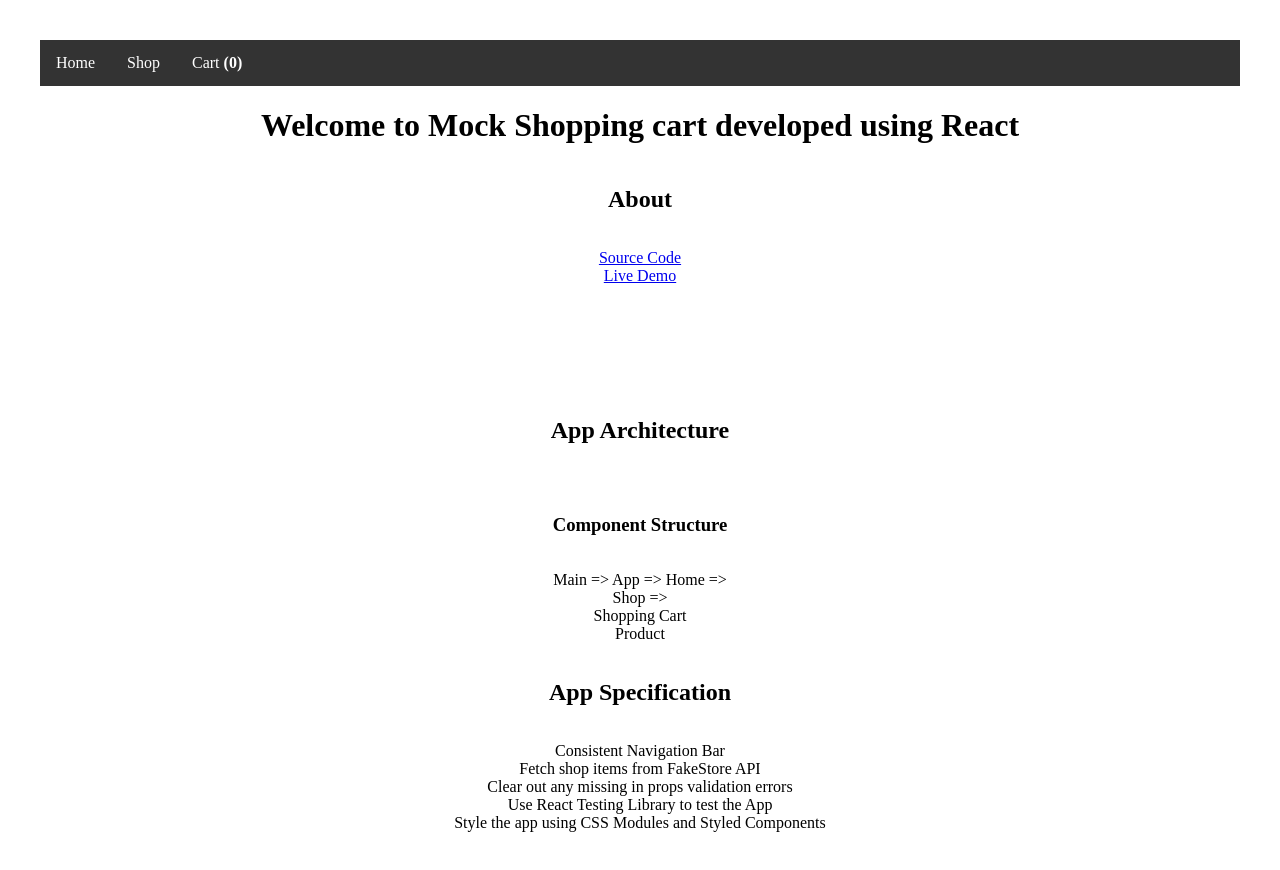
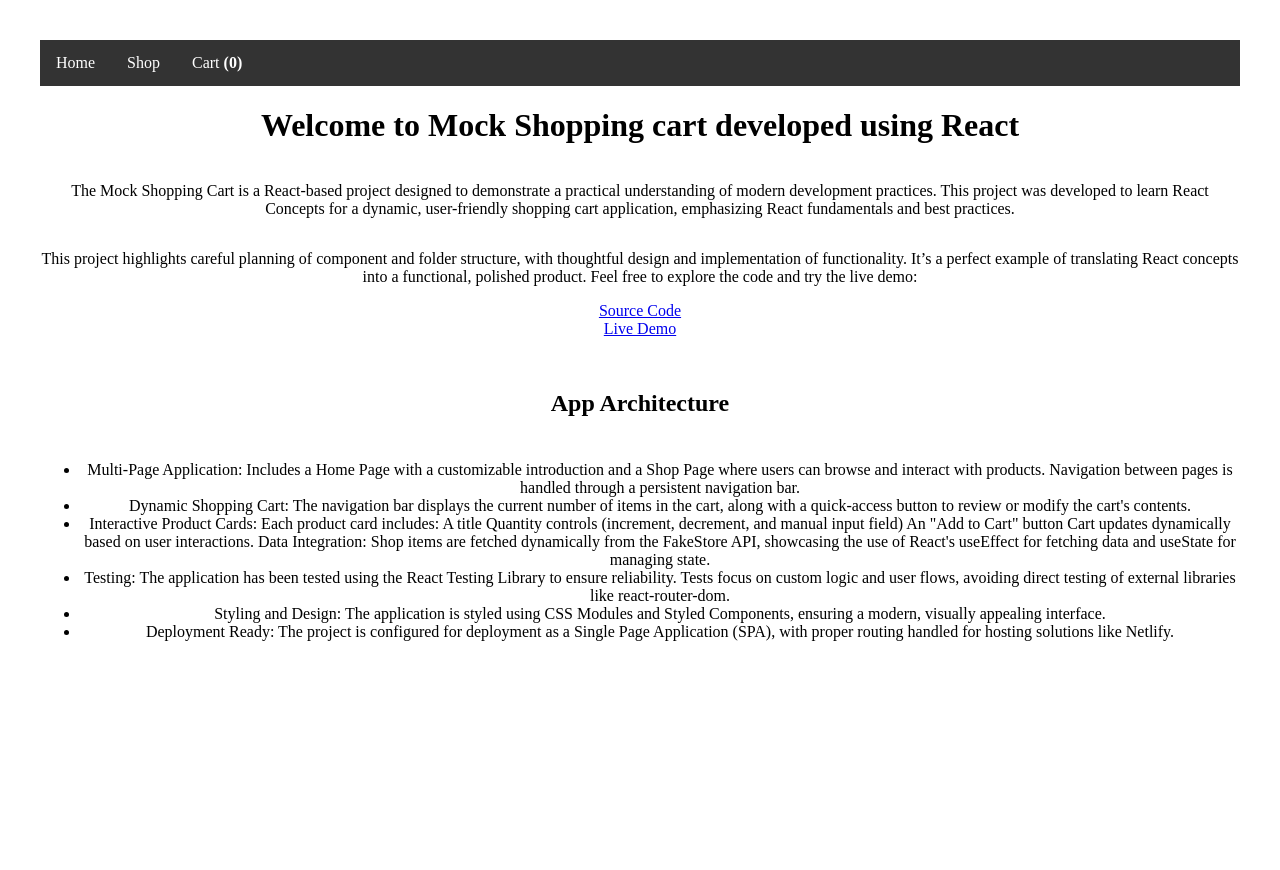
Before and after one commit to amaldevelops/shopping-cart, a React (Vite) app: page /home in a window 1280 px wide. Shown: the top 870 px of the page. After the commit the page ends 800 px from the top, so only its background shows below. Built offline with nearby package versions, Linux system fonts and the light colour scheme.

Commit message:
Updated Home component introduction section

```diff
--- a/src/components/Home/Home.jsx
+++ b/src/components/Home/Home.jsx
@@ -7,8 +7,21 @@ function Home() {
     <div className={HomeCSS.container}>
       <Navigation />
       <h1>Welcome to Mock Shopping cart developed using React</h1>
+
       <div className={HomeCSS.container}>
-        <h2>About</h2>
+        <p>
+          The Mock Shopping Cart is a React-based project designed to
+          demonstrate a practical understanding of modern development practices.
+          This project was developed to learn React Concepts for a dynamic,
+          user-friendly shopping cart application, emphasizing React
+          fundamentals and best practices.
+        </p>
+        <p>
+          This project highlights careful planning of component and folder
+          structure, with thoughtful design and implementation of functionality.
+          It’s a perfect example of translating React concepts into a
+          functional, polished product. Feel free to explore the code and try
+          the live demo:
           <ul className={HomeCSS.list}>
             <li>
               <a href="https://github.com/1Amal/React-ShoppingCart">
@@ -16,29 +29,50 @@ function Home() {
               </a>
             </li>
             <li>
-            <a href="https://amalk-reactshoppingcart.netlify.app/">Live Demo</a>
+              <a href="https://amalk-reactshoppingcart.netlify.app/">
+                Live Demo
+              </a>
             </li>
           </ul>
-      </div>
-      <div className={HomeCSS.container}>
+        </p>
         <h2 className={HomeCSS.headingsH1}>App Architecture</h2>
-        <h3>Component Structure</h3>
-        <ul className={HomeCSS.list}>
-          <li className={HomeCSS.listItem}>Main =&gt; App =&gt; Home =&gt; </li>
-          <li className={HomeCSS.listItem}>Shop =&gt; </li>
-          <li className={HomeCSS.listItem}>Shopping Cart</li>
-          <li className={HomeCSS.listItem}>Product</li>
+        <ul>
+          <li>
+            Multi-Page Application: Includes a Home Page with a customizable
+            introduction and a Shop Page where users can browse and interact
+            with products. Navigation between pages is handled through a
+            persistent navigation bar.
+          </li>
+          <li>
+            Dynamic Shopping Cart: The navigation bar displays the current
+            number of items in the cart, along with a quick-access button to
+            review or modify the cart's contents.
+          </li>
+          <li>
+            Interactive Product Cards: Each product card includes: A title
+            Quantity controls (increment, decrement, and manual input field) An
+            "Add to Cart" button Cart updates dynamically based on user
+            interactions. Data Integration: Shop items are fetched dynamically
+            from the FakeStore API, showcasing the use of React's useEffect for
+            fetching data and useState for managing state.
+          </li>
+          <li>
+            Testing: The application has been tested using the React Testing
+            Library to ensure reliability. Tests focus on custom logic and user
+            flows, avoiding direct testing of external libraries like
+            react-router-dom.
+          </li>
+
+          <li>
+            Styling and Design: The application is styled using CSS Modules and
+            Styled Components, ensuring a modern, visually appealing interface.
+          </li>
+          <li>
+            Deployment Ready: The project is configured for deployment as a
+            Single Page Application (SPA), with proper routing handled for
+            hosting solutions like Netlify.
+          </li>
         </ul>
-        <div className={HomeCSS.container}>
-          <h2 className={HomeCSS.headingsH2}>App Specification</h2>
-          <ul className={HomeCSS.list}>
-            <li className={HomeCSS.listItem}>Consistent Navigation Bar</li>
-            <li>Fetch shop items from FakeStore API </li>
-            <li>Clear out any missing in props validation errors</li>
-            <li>Use React Testing Library to test the App</li>
-            <li>Style the app using CSS Modules and Styled Components</li>
-          </ul>
-        </div>
       </div>
     </div>
   );
--- a/src/components/Home/Home.module.css
+++ b/src/components/Home/Home.module.css
@@ -1,12 +1,12 @@
 .container {
   display: flex;
   flex-direction: column;
-  padding: 0rem 0rem 5rem 0rem;
+  padding: 0rem 0rem 1rem 0rem;
   margin: 0rem 0rem 1rem 0rem;
 }
 
 .headingsH1 {
-  padding-bottom: 2rem;
+  padding-bottom: 0.5rem;
 }
 
 .list {
@@ -17,5 +17,5 @@
 }
 
 .listItem {
-  padding: 0rem;
+  padding: 0.5rem;
 }
--- a/src/components/ShoppingCart/ShoppingCart.jsx
+++ b/src/components/ShoppingCart/ShoppingCart.jsx
@@ -24,18 +24,6 @@ const ListsUl = styled.ul`
 // let cart = "";
 let total;
 
-const itemTest2 = {
-  items: [
-    { itemName: "Pixel 9 Phone", itemPrice: 900, quantity: 10 },
-    { itemName: "Pixel 15 Phone", itemPrice: 1000, quantity: 1 },
-    {
-      itemName: "SanDisk SSD PLUS 1TB Internal SSD - SATA III 6 Gb/s",
-      itemPrice: 109,
-      quantity: 1000,
-    },
-  ],
-  summary: { cartQuantity: 10, CartTotal: 5642 },
-};
 
 function ShoppingCart({ cartUpdateProp }) {
   const [shoppingCart, setShoppingCart] = useOutletContext();
```
Also changed, not shown: src/components/Shop/Shop.jsx (+1 -29 lines). Lines whose indentation alone changed are shown as unchanged.
